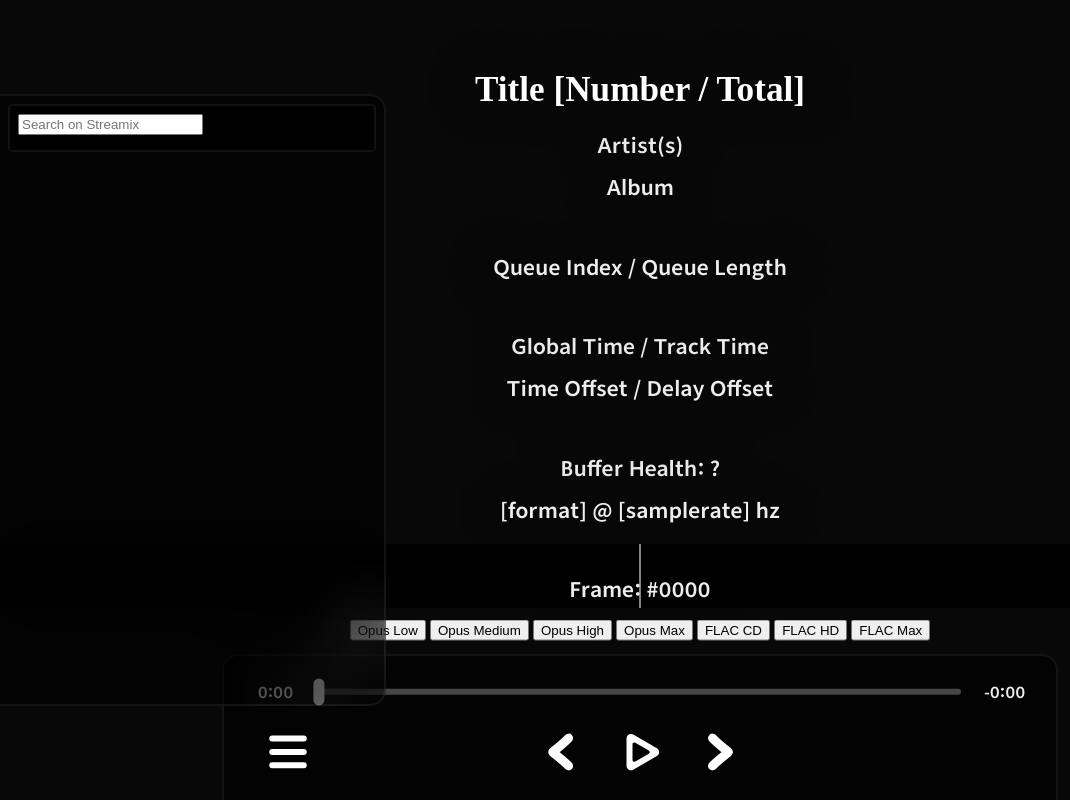
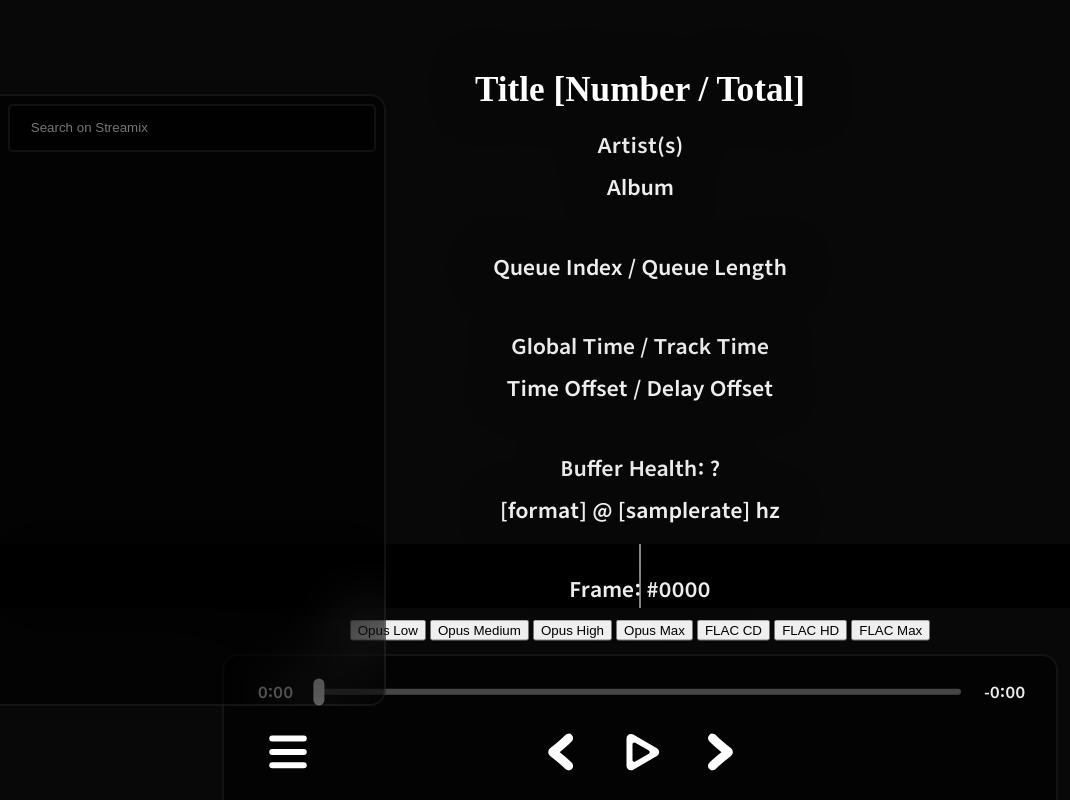
Before and after one commit to Polygonz2007/Streamix, a website with bundled scripts: page public/play/index.html in a window 1280 px wide. Shown: the whole page, without its empty margins (0-1070 px from the left). Built offline with nearby package versions, Linux system fonts and the light colour scheme; no server answers; a web font is replaced by a local one.

Commit message:
fix: make input buttons nicer

```diff
--- a/public/layout.css
+++ b/public/layout.css
@@ -25,7 +25,12 @@ body {
     }
 }
 
-/*  Library / Queue  */
+/* Input */
+input {
+    padding: 0.4rem 0.8rem; /* TODO: replace with variables (padding-small, padding-normal or sum */
+}
+
+/* Library / Queue */
 .itemlist li {
     display: flex;
     align-items: center;
--- a/public/play/index.html
+++ b/public/play/index.html
@@ -53,7 +53,7 @@
 
         <div id="library">
             <div id="search">
-                <input type="text" placeholder="Search on Streamix" />
+                <input type="text" class="no-background" placeholder="Search on Streamix" />
             </div>
             <div id="results" class="itemlist"></div>
         </div>
@@ -91,8 +91,10 @@
         <script type="module" src="./controller.js"></script>
         <script type="module" src="./queue.js"></script>
         <script type="module" src="./display.js"></script>
+        <script type="module" src="./library.js"></script>
+
         <script type="module" src="./debug.js"></script>
-        <script type="module" src="./library.js"></script>
+
         <!--<script type="module" src="/ui.js"></script>
         <script type="module" src="/stream.js"></script>-->
     </body>
--- a/public/theme.css
+++ b/public/theme.css
@@ -23,6 +23,8 @@ This file defines the colors, font, and other design / visual choices for the ap
     --text-size-subtitle: min(1.3rem, 1.3vh);
 
     --border-thickness: 2px;
+
+    --round-normal: 0.25rem;
 
 
     /* Fancy effects */
@@ -117,3 +119,16 @@ body {
     width: 100vw;
     height: 100vh;*/
 }
+
+input {
+    color: var(--color-normal);
+    background-color: var(--color-background);
+
+    border: var(--border-default);
+    border-radius: var(--round-normal);
+}
+
+.no-background {
+    background-color: #0000;
+    border: 0;
+}
```
